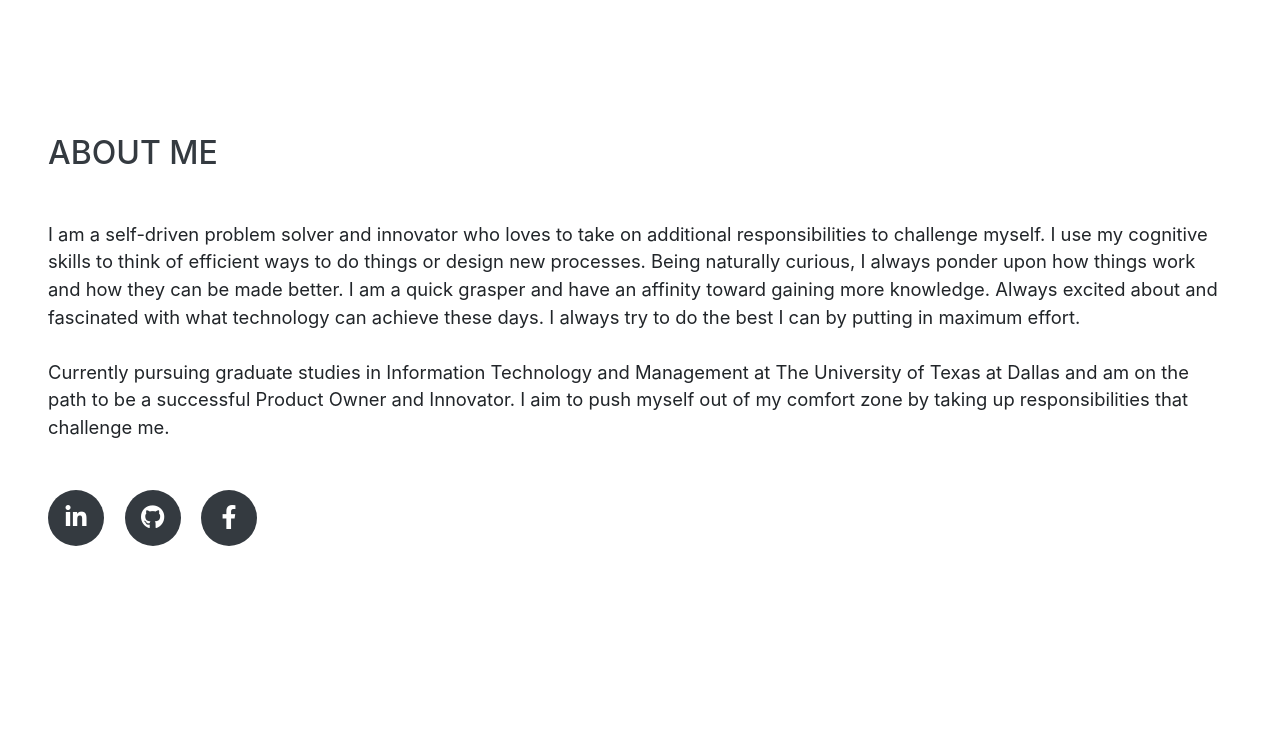
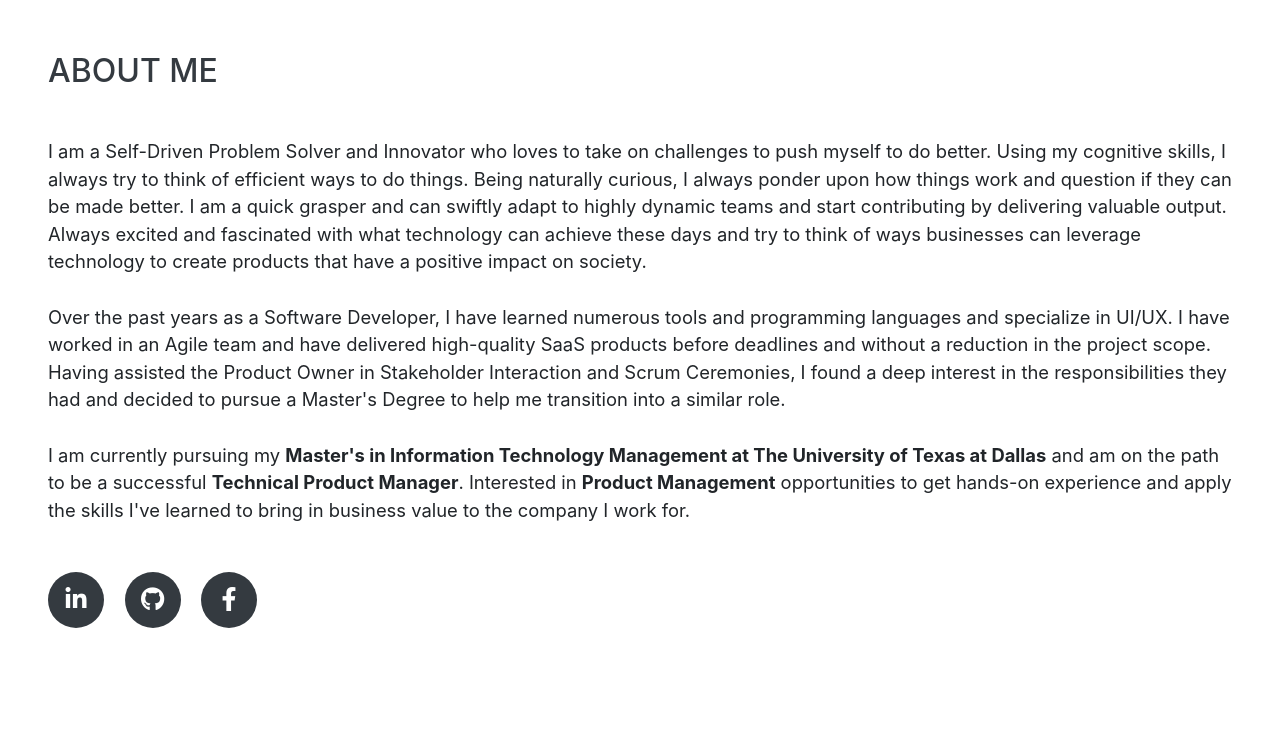
Before and after one commit to kevinkrzys/kevinfernandes.com, a website with bundled scripts: page index.html in a window 1280 px wide. Shown: the part 860-1597 px from the top of the page. Built offline with nearby package versions, Linux system fonts and the light colour scheme; files whose address does not match are found by name; a web font is replaced by a local one.

Commit message:
Changed description and added certifications

```diff
--- a/index.html
+++ b/index.html
@@ -153,19 +153,27 @@
 
         <h2 class="mb-5 position-relative" data-aos="fade-up">About Me</h2>
 
-        <p class="lead mb-5" data-aos="fade-up">I am a self-driven problem solver and innovator who loves to take on
-          additional
-          responsibilities to challenge myself. I use my cognitive skills to think of efficient ways to do things or
-          design new processes. Being naturally curious, I always ponder upon how things work and how they can be made
-          better. I am a quick grasper and have an affinity toward gaining more knowledge. Always excited about and
-          fascinated with what technology can achieve these days. I always try to do the best I can by putting in
-          maximum effort.
+        <p class="lead mb-5" data-aos="fade-up">I am a Self-Driven Problem Solver and Innovator who loves to take on
+          challenges to push myself to do better. Using my cognitive skills, I always try to think of efficient ways to
+          do things. Being naturally curious, I always ponder upon how things work and question if they can be made
+          better. I am a quick grasper and can swiftly adapt to highly dynamic teams and start contributing by
+          delivering valuable output. Always excited and fascinated with what technology can achieve these days and try
+          to think of ways businesses can leverage technology to create products that have a positive impact on society.
           <br>
           <br>
-          Currently pursuing graduate studies in Information Technology and Management at The University of Texas at
-          Dallas
-          and am on the path to be a successful Product Owner and Innovator. I aim to push myself out of my comfort zone
-          by taking up responsibilities that challenge me.</p>
+          Over the past years as a Software Developer, I have learned numerous tools and programming languages and
+          specialize in UI/UX. I have worked in an Agile team and have delivered high-quality SaaS products before
+          deadlines and without a reduction in the project scope. Having assisted the Product Owner in Stakeholder
+          Interaction and Scrum Ceremonies, I found a deep interest in the responsibilities they had and decided to
+          pursue a Master's Degree to help me transition into a similar role.
+          <br>
+          <br>
+          I am currently pursuing my <b>Master's in Information Technology Management at The University of Texas at
+            Dallas</b>
+          and am on the path to be a successful <b>Technical Product Manager</b>. Interested in <b>Product
+            Management</b>
+          opportunities to get hands-on experience and apply the skills I've learned to bring in business value to the
+          company I work for.</p>
         <div class="social-icons">
           <a class="linkedin shine" href="https://www.linkedin.com/in/fernandes-kevin/" target="_blank"
             data-aos="fade-up">
@@ -816,7 +824,7 @@
             <p>Marketing Management</p>
           </li>
           <li class="list-inline-item">
-            <p>System Analysis and Project Management</p>
+            <p>Sys. Analysis and Project Management</p>
           </li>
           <li class="list-inline-item">
             <p>Statistics and Data Analysis</p>
@@ -826,6 +834,16 @@
           </li>
           <li class="list-inline-item">
             <p>Organizational Behavior</p>
+          </li>
+        </ul>
+
+        <h4>Certifications</h4>
+        <ul class="list-inline dev-icons tools" id="courses">
+          <li class="list-inline-item">
+            <p>Six Sigma Yellow Belt</p>
+          </li>
+          <li class="list-inline-item">
+            <p>Scrum Fundamentals Certified</p>
           </li>
         </ul>
     </section>
```
